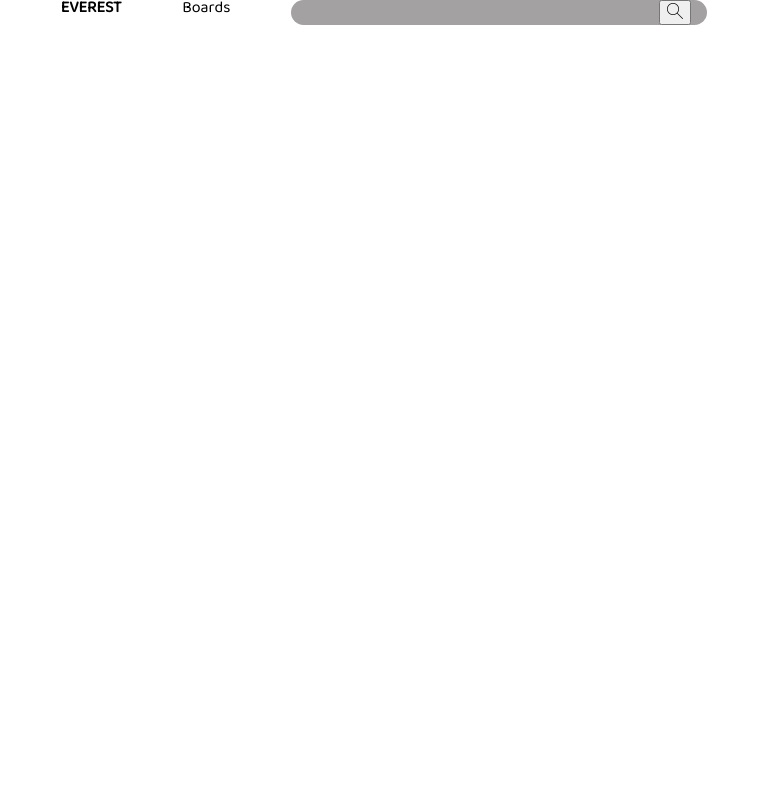
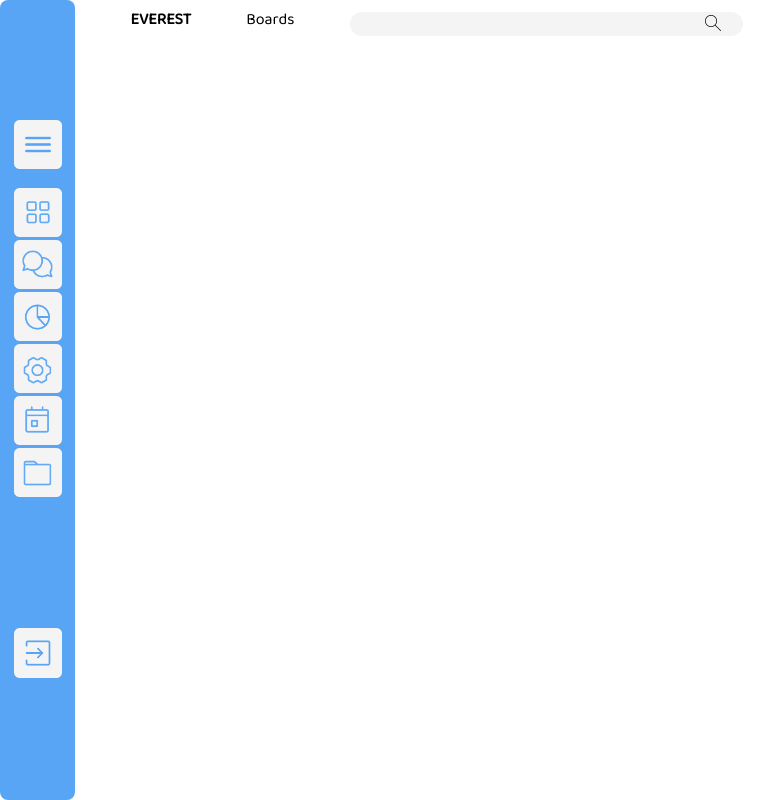
Before and after one commit to tiagoBatschke/projeto-front-everest, a plain HTML site: page home.html in a window 1280 px wide. Shown: the whole page, without its empty margins (0-784 px from the left). Drawn offline with Linux system fonts and the light colour scheme.

Commit message:
header commit
header parcialmente feito com a barra lateral

```diff
--- a/assets/css/home/header.css
+++ b/assets/css/home/header/header.css
@@ -1,14 +1,21 @@
 @import url('https://fonts.googleapis.com/css2?family=Baloo+2&display=swap');
 
-
+.header_home{
+    display: flex;
+    width: 100%;
+    height: 3rem;
+    align-items: center;
+}
 .img_lupa{
     height: 1rem;
 }
 
-.header_container1{
+.header_container_search{
     display: flex;
     justify-content: space-evenly;
     width: 60%;
+
+    max-height: 2rem;
 }
 
 .links_header{
@@ -27,11 +34,11 @@ text-transform: uppercase;
 
 .search_form_header{
     width: 50%;
-    background-color:rgb(163, 161, 161);
+    background-color:#F4F4F4;
     border-radius: 1rem;
     display: flex;
     justify-content: space-between;
-    padding:0rem 1rem;
+    padding:0.1rem 1rem;
 
 
 }
@@ -40,5 +47,14 @@ text-transform: uppercase;
     width: 90%;
     background-color: transparent;
     border: none;
-   outline: none ;
-}
+   outline: none ;}
+
+.button_header_search{
+    border: none;
+    background-color: transparent;
+   }
+
+   .container_body{
+    display: flex;
+    flex-direction: row-reverse;
+   }
--- /dev/null
+++ b/assets/css/home/header/lateralBar.css
@@ -0,0 +1,36 @@
+li{
+    list-style-type: none;
+    margin: 0px;
+}
+
+
+.nav_icon_imgs{
+
+    width: 3rem;
+ }
+
+ .container_lateral_bar{
+    display: flex;
+    flex-direction: column;
+    background-color:#58A5F5;
+    width: 5rem;
+    height:100vh;
+    justify-content: center;
+    border-radius: 0.5rem;
+}
+
+.container_icons_lateral_bar{
+    display: flex;
+    flex-direction: column;
+    padding: 0;
+    align-items: center;
+
+}
+
+.first_nav_icon{
+    margin-bottom: 1rem;
+}
+
+.last_nav_icon {
+    margin-top: 8rem;
+}
--- a/assets/css/reset.css
+++ b/assets/css/reset.css
@@ -30,6 +30,7 @@ footer, header, hgroup, menu, nav, section {
 }
 body {
 	line-height: 1;
+
 }
 ol, ul {
 	list-style: none;
--- a/home.html
+++ b/home.html
@@ -5,22 +5,41 @@
     <meta http-equiv="X-UA-Compatible" content="IE=edge">
     <meta name="viewport" content="width=device-width, initial-scale=1.0">
     <title>Everest</title>
-    <link rel="stylesheet" href="./assets/css/home/header.css">
-    <link rel="stylesheet" href="/assets/css/reset.css">
+    <link rel="stylesheet" href="./assets/css/reset.css">
+    <link rel="stylesheet" href="./assets/css/home/header/header.css">
+    <link rel="stylesheet" href="./assets/css/home/header/lateralBar.css">
 </head>
-<body>
+<body class="container_body">
+
+
+
     <header  class="header_home">
-        <div class="header_container1">
+    <div class="header_container_search">
         <a href="home.html" class="links_header logo_header">Everest</a>
         <a href="" class="links_header"><img class="img_boards_header" src="" alt="">Boards</a>
         <form class="search_form_header" action="">
         <input class="input_search_header" type="text">
-            <button type="submit"><img class="img_lupa" src="./assets/imgs/lupa-arredondada.png" alt=""></button>
+        <button class="button_header_search" type="submit"><img class="img_lupa" src="./assets/imgs/lupa-arredondada.png" alt=""></button>
     </form>
     </div>
     <div class="header_container2">
 
     </div>
     </header>
+           <div class="container_lateral_bar">
+                 <ul class="container_icons_lateral_bar">
+                    <li><img  class=" first_nav_icon nav_icon_imgs" src="./assets/imgs/Group 751.png" alt=""></li>
+                    <li><img class="nav_icon_imgs" src="./assets/imgs/Group 764.png" alt=""></li>
+                    <li><img class="nav_icon_imgs" src="./assets/imgs/Group 754.png" alt=""></li>
+                    <li><img class="nav_icon_imgs" src="./assets/imgs/Group 755.png" alt=""></li>
+                    <li><img class="nav_icon_imgs" src="./assets/imgs/Group 753.png" alt=""></li>
+                    <li><img class="nav_icon_imgs" src="./assets/imgs/Group 756.png" alt=""></li>
+                    <li><img class="nav_icon_imgs" src="./assets/imgs/Group 757.png" alt=""></li>
+                    <li><img class="last_nav_icon nav_icon_imgs" src="./assets/imgs/Group 758.png" alt=""></li>
+                </ul>
+
+            </div>
+
+
 </body>
 </html>
```
Also changed, not shown: assets/imgs/Group 759.png (deleted), assets/imgs/Group 764.png (added). Lines whose indentation alone changed are shown as unchanged.
